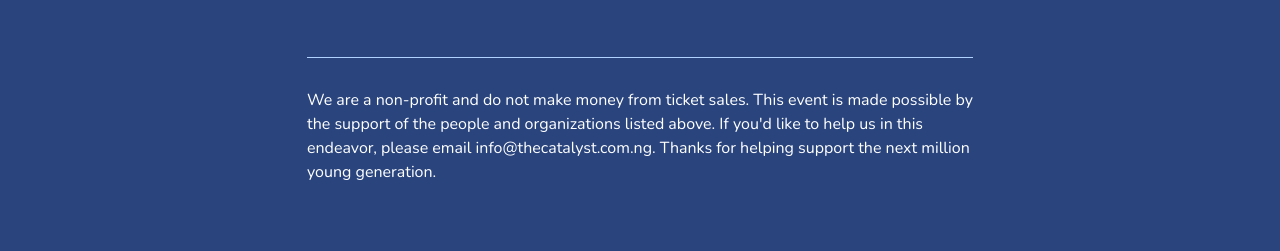
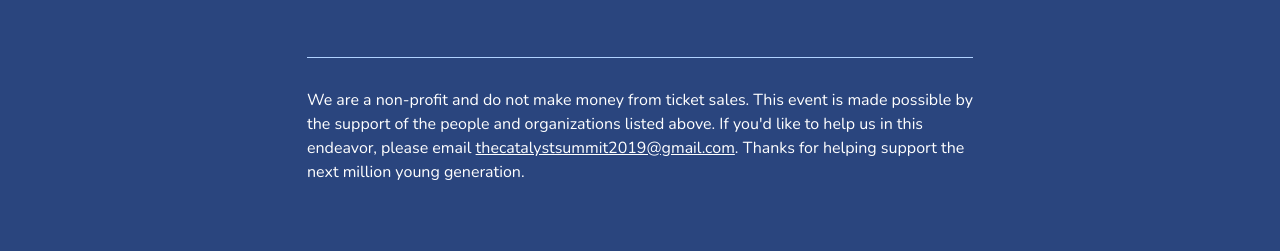
Before and after one commit to eni4sure/thecatalystsummit, a website: page catalyst/index.html in a window 1280 px wide. Shown: the part 3791-4042 px from the top of the page. Drawn offline with nearby package versions, Linux system fonts and the light colour scheme.

Commit message:
make it better

```diff
--- a/catalyst/css/style.css
+++ b/catalyst/css/style.css
@@ -277,6 +277,10 @@
     padding-bottom: 40px;
 }
 
+.spon-profit span {
+    text-decoration: underline!important
+}
+
 
 /* media query starts here */
 
--- a/catalyst/index.html
+++ b/catalyst/index.html
@@ -361,8 +361,8 @@
             <div class="row">
                 <div class="col-md-12 spon-profit">
                     <p>
-                        We are a non-profit and do not make money from ticket sales. This event is made possible by the support of the people and organizations listed above. If you'd like to help us in this endeavor, please email info@thecatalyst.com.ng. Thanks for helping support
-                        the next million young generation.
+                        We are a non-profit and do not make money from ticket sales. This event is made possible by the support of the people and organizations listed above. If you'd like to help us in this endeavor, please email <span>thecatalystsummit2019@gmail.com</span>.
+                        Thanks for helping support the next million young generation.
                     </p>
                 </div>
             </div>
```
